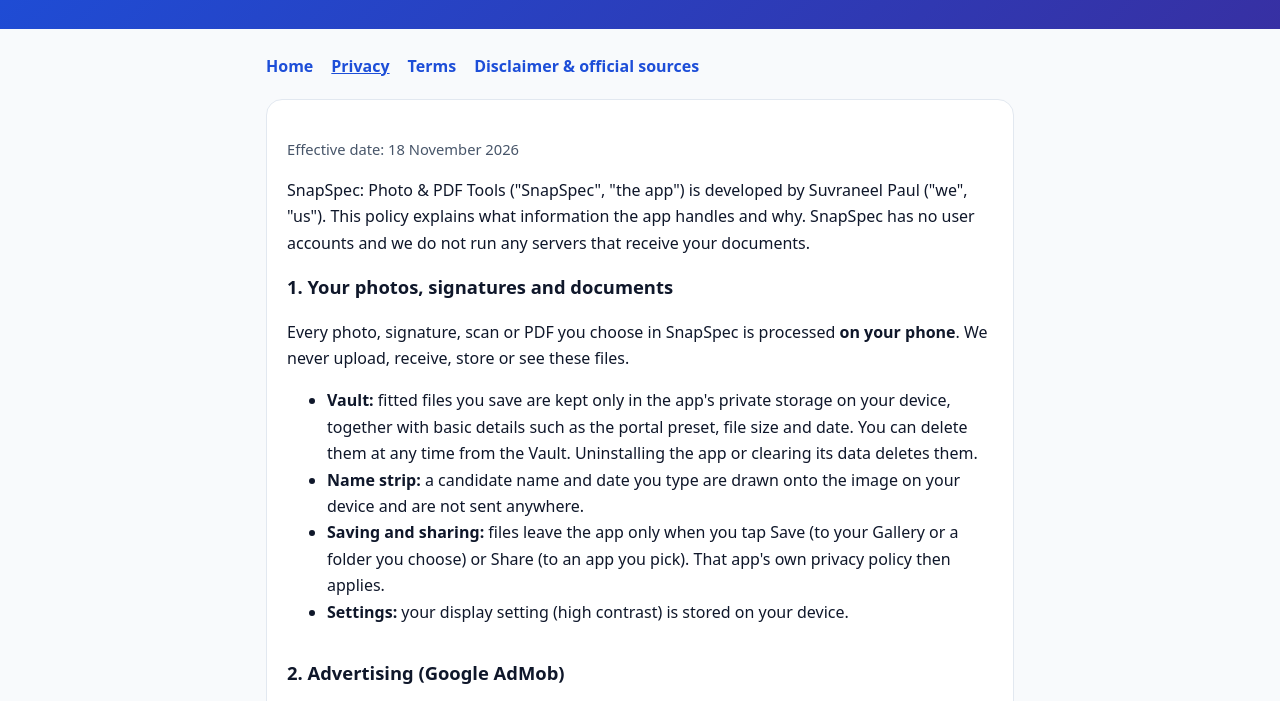
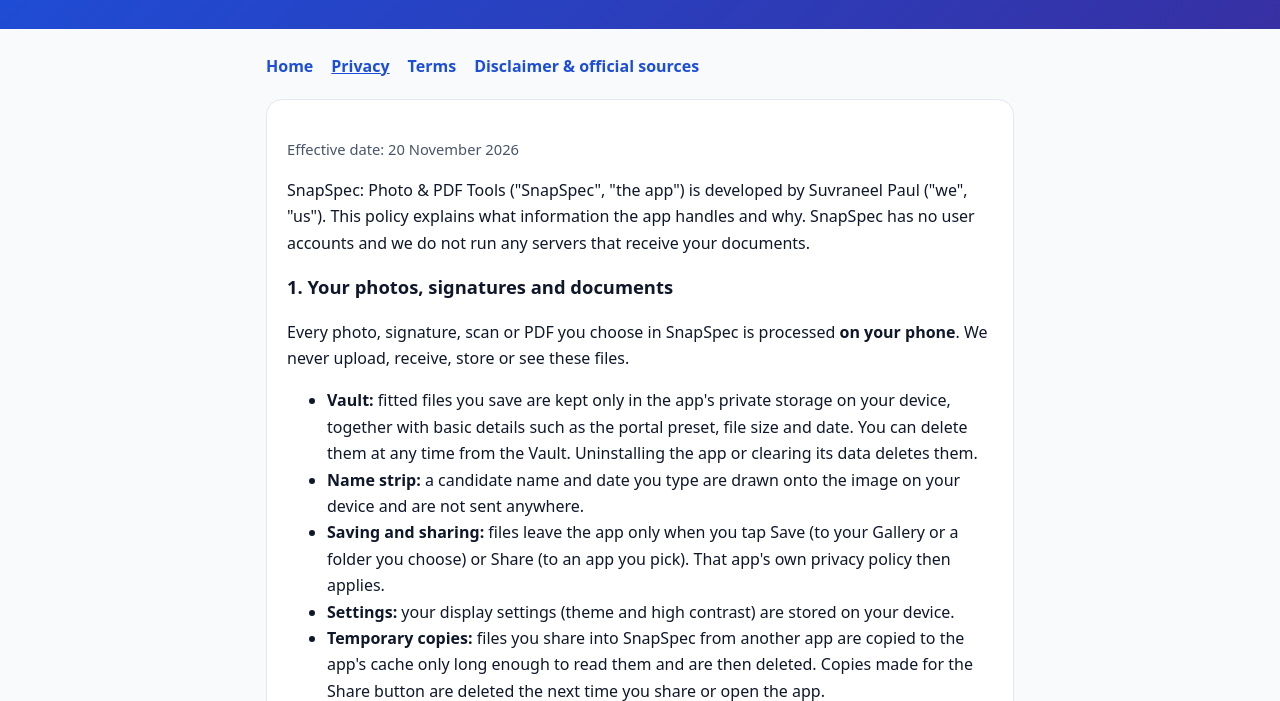
Before and after one commit to psuvraneel-cyber/psuvraneel-cyber.github.io, a plain HTML site: page snapspec/privacy.html in a window 1280 px wide. Shown: the part 98-799 px from the top of the page. Drawn offline with Linux system fonts and the light colour scheme.

Commit message:
Update privacy policy: display settings, temp files, SDK permissions

```diff
--- a/snapspec/privacy.html
+++ b/snapspec/privacy.html
@@ -20,7 +20,7 @@
   <a href="disclaimer.html">Disclaimer &amp; official sources</a>
 </nav>
 <article>
-<p class="muted">Effective date: 18 November 2026</p>
+<p class="muted">Effective date: 20 November 2026</p>
 
 <p>SnapSpec: Photo &amp; PDF Tools ("SnapSpec", "the app") is developed by Suvraneel Paul ("we", "us"). This policy explains what information the app handles and why. SnapSpec has no user accounts and we do not run any servers that receive your documents.</p>
 
@@ -30,7 +30,8 @@
   <li><strong>Vault:</strong> fitted files you save are kept only in the app's private storage on your device, together with basic details such as the portal preset, file size and date. You can delete them at any time from the Vault. Uninstalling the app or clearing its data deletes them.</li>
   <li><strong>Name strip:</strong> a candidate name and date you type are drawn onto the image on your device and are not sent anywhere.</li>
   <li><strong>Saving and sharing:</strong> files leave the app only when you tap Save (to your Gallery or a folder you choose) or Share (to an app you pick). That app's own privacy policy then applies.</li>
-  <li><strong>Settings:</strong> your display setting (high contrast) is stored on your device.</li>
+  <li><strong>Settings:</strong> your display settings (theme and high contrast) are stored on your device.</li>
+  <li><strong>Temporary copies:</strong> files you share into SnapSpec from another app are copied to the app's cache only long enough to read them and are then deleted. Copies made for the Share button are deleted the next time you share or open the app.</li>
 </ul>
 
 <h2>2. Advertising (Google AdMob)</h2>
@@ -52,6 +53,8 @@
   <tr><td>Camera (through your phone's camera app)</td><td>Only when you tap Camera to take a photo of a document.</td></tr>
   <tr><td>Photos (system photo picker)</td><td>Only the photos you pick are shared with the app; it has no access to the rest of your gallery.</td></tr>
   <tr><td>Storage (Android 10 and older only)</td><td>To save a fitted photo to your Gallery when you ask.</td></tr>
+  <tr><td>Ad services (Android Privacy Sandbox)</td><td>Added by the Google Mobile Ads SDK to show and measure ads (see section 2).</td></tr>
+  <tr><td>Wake lock</td><td>Added by the Google Mobile Ads SDK for short background ad tasks. SnapSpec does not run any foreground service.</td></tr>
 </table>
 
 <h2>4. What we do not do</h2>
```
